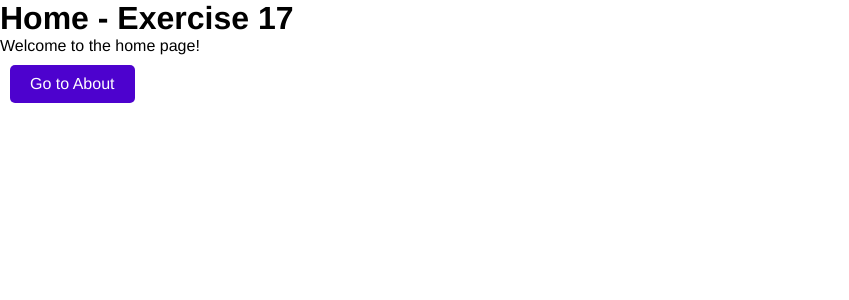
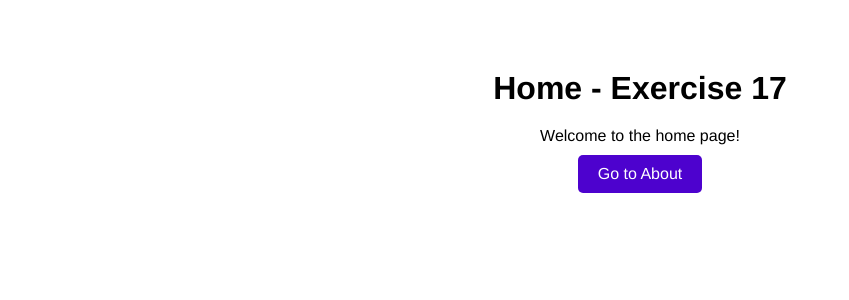
Before and after one commit to jullyanabrasileiro/materials-mini-project-angular-react, a React (Vite) app: page /exercise-17 in a window 1280 px wide. Shown: the top 300 px of the page, without its empty margins (0-849 px from the left). Built offline with nearby package versions, Linux system fonts and the light colour scheme.

Commit message:
exercise17 css features

```diff
--- a/src/exercises/exercise17/About17.jsx
+++ b/src/exercises/exercise17/About17.jsx
@@ -8,8 +8,14 @@ const About17 = () => {
   };
 
   return (
-    <div>
-      <h1>About - Exercise 17</h1>
+    <div
+      style={{display: 'flex',
+      alignItems: 'center',
+      alignContent: 'center',
+      flexDirection: 'column',
+      padding: 50,
+    }}>
+      <h1 style={{padding: 20}}>About - Exercise 17</h1>
       <p>This is the about page.</p>
       <button onClick={goToHome}>Back to Home</button>
     </div>
--- a/src/exercises/exercise17/Home17.jsx
+++ b/src/exercises/exercise17/Home17.jsx
@@ -8,8 +8,14 @@ const Home17 = () => {
   };
 
   return (
-    <div>
-      <h1>Home - Exercise 17</h1>
+    <div
+    style={{display: 'flex',
+      alignItems: 'center',
+      alignContent: 'center',
+      flexDirection: 'column',
+      padding: 50,
+    }}>
+      <h1 style={{padding: 20}}>Home - Exercise 17</h1>
       <p>Welcome to the home page!</p>
       <button onClick={goToAbout}>Go to About</button>
     </div>
```
